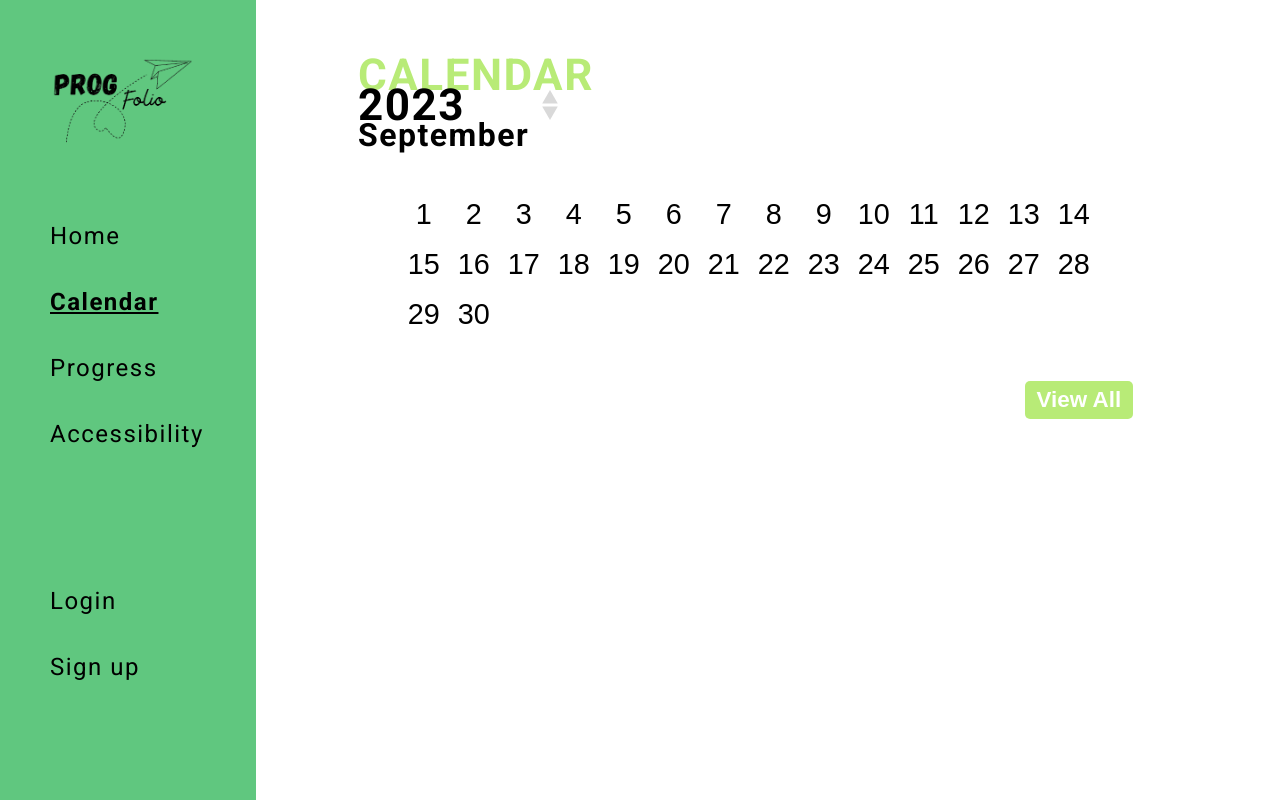
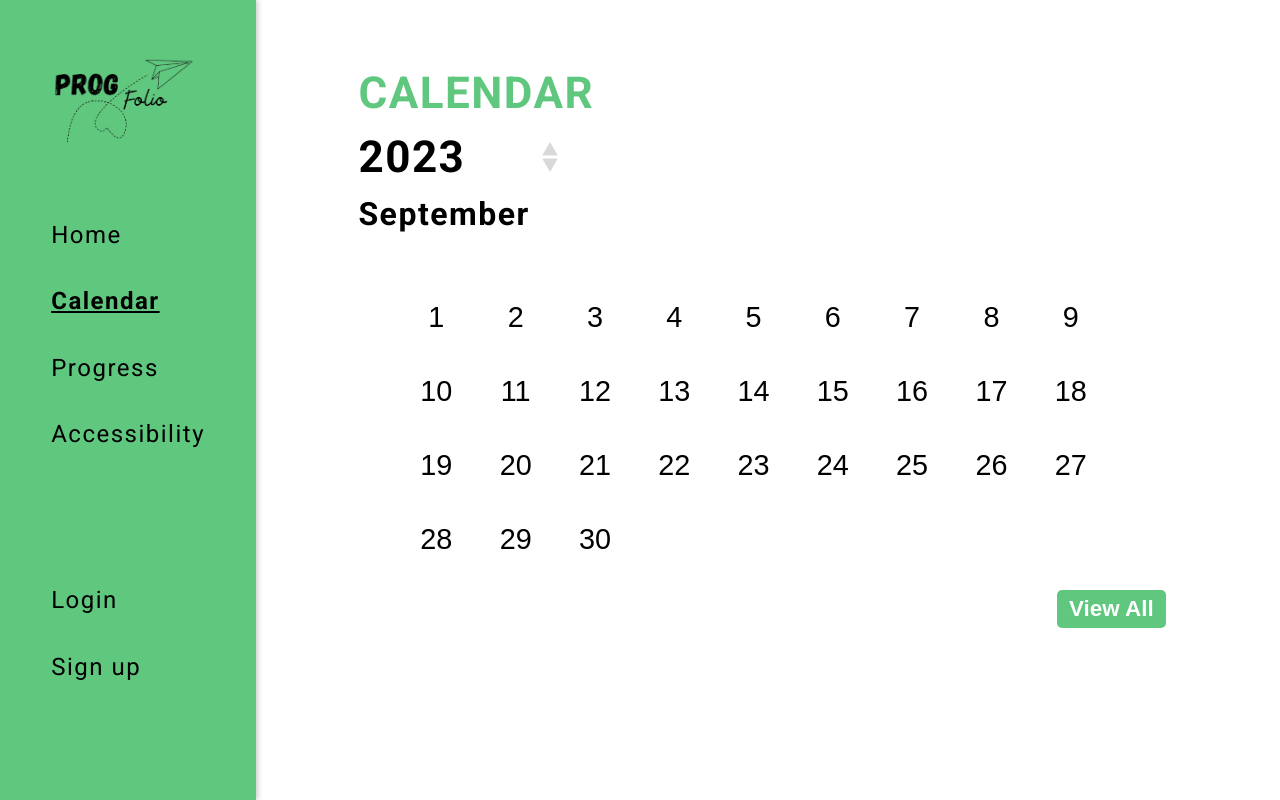
Before and after one commit to RemnantEcho/lap_3_client, a React (Vite) app: page /calendar in a window 1280 px wide. Built offline with nearby package versions, Linux system fonts and the light colour scheme.

Commit message:
implemented Calendar page and corrected stylings

```diff
--- a/src/App.css
+++ b/src/App.css
@@ -3,6 +3,14 @@
 * {
     box-sizing: border-box;
   }
+
+html, body {
+    margin: 0;
+    padding: 0;
+    height: 100%;
+    width: 100%;
+    position: relative;
+}
 
 body {
     font-size: 20px;
@@ -17,6 +25,7 @@ body {
 
 main {
     width: 80vw;
+    height: 100%;
     overflow: auto;
 }
 
@@ -25,20 +34,6 @@ main {
     width: 100%;
     display: flex;
     flex-direction: row;
-}
-
-html, body {
-    margin: 0;
-    padding: 0;
-    height: 100%;
-    width: 100%;
-    position: relative;
-}
-
-main {
-    height: 100%;
-    width: calc(100% - 260px);
-    background-color: #fff;
 }
 
 .hidden-style-button {
@@ -54,19 +49,21 @@ main {
     font-weight: bold;
     padding: 6px 12px;
     cursor: pointer;
+    transition: background-color .4s;
+    white-space: nowrap;
 }
 
 .green-text {
-    color:#B8EB77;
+    color:#60C77F;
 }
 
 .green-button {
-    background-color:#B8EB77;
+    background-color:#60C77F;
     color: #fff;
 }
 
 .green-button:hover {
-    background-color: #94ba62;
+    background-color: #4c9f65;
 }
 
 .push-right {
--- a/src/components/CalendarDayButton/index.jsx
+++ b/src/components/CalendarDayButton/index.jsx
@@ -1,22 +1,15 @@
 import React, { useState, useEffect } from 'react';
-import { useNavigate } from "react-router-dom";
+import { useNavigate, Link } from "react-router-dom";
 
 export default function CalendarDayButton({id, day, selectedDate}) {
     let navigate = useNavigate();
 
-    function navigateToDo(e) {
-        e.preventDefault();
-
-        let stringPath = `${day}-${selectedDate.getMonth()}-${selectedDate.getFullYear()}`
-        navigate('/todo/' + stringPath);
-        console.log(stringPath);
-    }
-
     return (
-
-        <button id={id} className="calendar-day-button" onClick={navigateToDo}>
-            {day}
-        </button>
+        <Link className="day-button-link" to={`/todo/${day}-${selectedDate.getMonth()}-${selectedDate.getFullYear()}`}>
+            <button id={id} className="calendar-day-button">
+                {day}
+            </button>
+        </Link>
 
   )
 }
--- a/src/components/CalendarDayList/index.jsx
+++ b/src/components/CalendarDayList/index.jsx
@@ -4,13 +4,8 @@ import CalendarDayButton from '../CalendarDayButton';
 export default function CalendarDayList({ selectedDate }) {
     const [dayButtons, setDayButtons] = useState([]);
 
-    function generateDayButtons() {
-
-    }
-
     useEffect(() => {
         if (selectedDate) {
-            console.log('At use effect: ' + selectedDate);
             const days = new Date(selectedDate.getFullYear(), selectedDate.getMonth()+1, 0).getDate();
             let tempDayArray = [];
 
@@ -32,6 +27,7 @@ export default function CalendarDayList({ selectedDate }) {
 
                 return <CalendarDayButton id={`day-button-${d.day}`} key={`day-${d.day+1}`} day={d.day+1} selectedDate={selectedDate} />
             })}
+
         </div>
     </>
 
--- a/src/components/CalendarOverlay/index.jsx
+++ b/src/components/CalendarOverlay/index.jsx
@@ -35,8 +35,6 @@ export default function CalendarOverlay({calendarOverlayShown, setCalendarOverla
 
     function onMonthButtonClick(e) {
         e.preventDefault();
-
-        console.log(e.target.id);
         let tempDate = new Date(selectedDate);
         let tempMonth = selectedDate.getMonth();
 
@@ -80,8 +78,6 @@ export default function CalendarOverlay({calendarOverlayShown, setCalendarOverla
 
         }
 
-        // console.log(tempDate);
-        // console.log(selectedDate);
         setSelectedDate(tempDate);
         setSelectedMonth(tempDate.toLocaleString('default', { month: 'long'}));
         setCalendarOverlayShown(false);
--- a/src/components/NavBar/style.css
+++ b/src/components/NavBar/style.css
@@ -4,8 +4,8 @@
     flex-direction: column;
     height: 100vh;
     width: 20vw;
-    padding-left: 50px;
-    box-shadow: 4px 4px 5px rgba(0, 0, 0, 0.2);
+    padding-left: 20%;
+    box-shadow: 2px 0px 5px rgba(0, 0, 0, 0.2);
     /* border-right: 1px solid black;
     border-top: 1px solid black;
     border-bottom: 1px solid black; */
--- a/src/pages/CalendarPage/index.jsx
+++ b/src/pages/CalendarPage/index.jsx
@@ -1,8 +1,9 @@
 import React, { useState, useEffect } from 'react';
+import { Link } from "react-router-dom";
 import { CalendarDayList, CalendarOverlay } from './../../components';
 import './style.css';
 
-export default function CalendarPage() {
+function CalendarPage() {
   const [calendarOverlayShown, setCalendarOverlayShown] = useState(false);
   const [selectedDate, setSelectedDate] = useState();
   const [selectedMonth, setSelectedMonth] = useState('');
@@ -53,7 +54,6 @@ export default function CalendarPage() {
     e.preventDefault();
 
     let tempMonth = selectedDate.getMonth();
-    // console.log(`selected Date Before: ${selectedDate}`);
     let tempDate = new Date(selectedDate);
 
     if (tempMonth === 11) {
@@ -63,7 +63,6 @@ export default function CalendarPage() {
       tempDate.setMonth(tempMonth+1);
     }
     setSelectedDate(tempDate);
-    // console.log(`selected Date After: ${selectedDate}`);
     setSelectedMonth(tempDate.toLocaleString('default', { month: 'long'}));
   }
 
@@ -86,7 +85,6 @@ export default function CalendarPage() {
 
   function showMonthButtons(e) {
     e.preventDefault();
-    // console.log(e.target);
     if (e.target.classList.contains('calendar-main-horizontal-wrapper')) {
       e.target.querySelector('.calendar-main-button-wrapper').classList.remove('hide');
     }
@@ -109,7 +107,6 @@ export default function CalendarPage() {
   }, []);
 
   useEffect(() => {
-    console.log(calendarOverlayShown);
     if (calendarOverlayShown) {
       document.getElementById('calendar-overlay').classList.remove('hide');
     }
@@ -120,7 +117,6 @@ export default function CalendarPage() {
   }, [calendarOverlayShown]);
 
   useEffect(() => {
-    console.log(`Parent Selected Date: ${selectedDate}`);
   }, [selectedDate]);
 
   useEffect(() => {
@@ -182,7 +178,7 @@ export default function CalendarPage() {
         </div>
         <CalendarDayList selectedDate={selectedDate} />
           <div id="calendar-bottom-bar">
-            <button id="calendar-view-all-button" className="button-style green-button push-right">View All</button>
+            <Link to="/todo" className="push-right day-button-link"><button id="calendar-view-all-button" className="button-style green-button">View All</button></Link>
           </div>
       </div>
 
@@ -199,3 +195,5 @@ export default function CalendarPage() {
     </>
   )
 }
+
+export default CalendarPage;
--- a/src/pages/CalendarPage/style.css
+++ b/src/pages/CalendarPage/style.css
@@ -7,6 +7,13 @@
 
 #calendar-main-container {
     padding: 6% 10%;
+    width: 100%;
+    height: 100%;
+}
+
+#calendar-main-container * {
+    line-height: normal;
+    text-decoration: none;
 }
 
 .page-title {
@@ -49,7 +56,7 @@
 }
 
 .calendar-main-button:hover svg path {
-    fill:#B8EB77;
+    fill:#60C77F;
 }
 
 .calendar-main-horizontal-wrapper {
@@ -65,7 +72,13 @@
 }
 
 .calendar-main-heading:hover {
-    color: #B8EB77;
+    color: #60C77F;
+}
+
+.day-button-link {
+    margin: 12px;
+    text-decoration: none;
+    flex: 0 0 7.5%;
 }
 
 .calendar-day-button {
@@ -73,27 +86,34 @@
     background-color: #fff;
     border: none;
     border-radius: 5px;
+    display: block;
     width: 50px;
     height: 50px;
     cursor: pointer;
     transition: background-color .4s, color .2s;
-
+    text-decoration: none;
 }
 
 .calendar-day-button:hover {
-    background-color: #B8EB77;
+    background-color: #60C77F;
     color: #fff;
 }
 
 #calendar-day-list {
     padding: 5%;
+    display: flex;
+    flex-direction: row;
+    /* justify-content: center; */
+    /* align-items: center; */
+    flex-wrap: wrap;
+    height: 50%;
 }
 
 #calendar-overlay {
     position: absolute;
     top: 0;
     left: 0;
-    background-color: rgba(0, 0, 0, 0.2);
+    background-color: rgba(0, 0, 0, 0.5);
     height: 100%;
     width: 100%;
     display: flex;
@@ -128,7 +148,7 @@
 }
 
 .calendar-top-button:hover {
-    color: #B8EB77;
+    color: #60C77F;
 }
 
 .calendar-overlay-month-button {
@@ -140,7 +160,7 @@
 }
 
 .calendar-overlay-month-button:hover {
-    color:#B8EB77;
+    color:#60C77F;
 }
 
 .calendar-overlay-main {
@@ -150,6 +170,8 @@
     align-items: center;
     margin-top: 5%;
 }
+
+
 
 #calendar-overlay-close-button {
     position: absolute;
@@ -166,7 +188,7 @@
 }
 
 #calendar-overlay-close-button:hover svg path {
-    fill: #B8EB77;
+    fill: #60C77F;
 }
 
 #calendar-bottom-bar {
```
Also changed, not shown: 1 other file (tests, documents, lock files or other folders).
